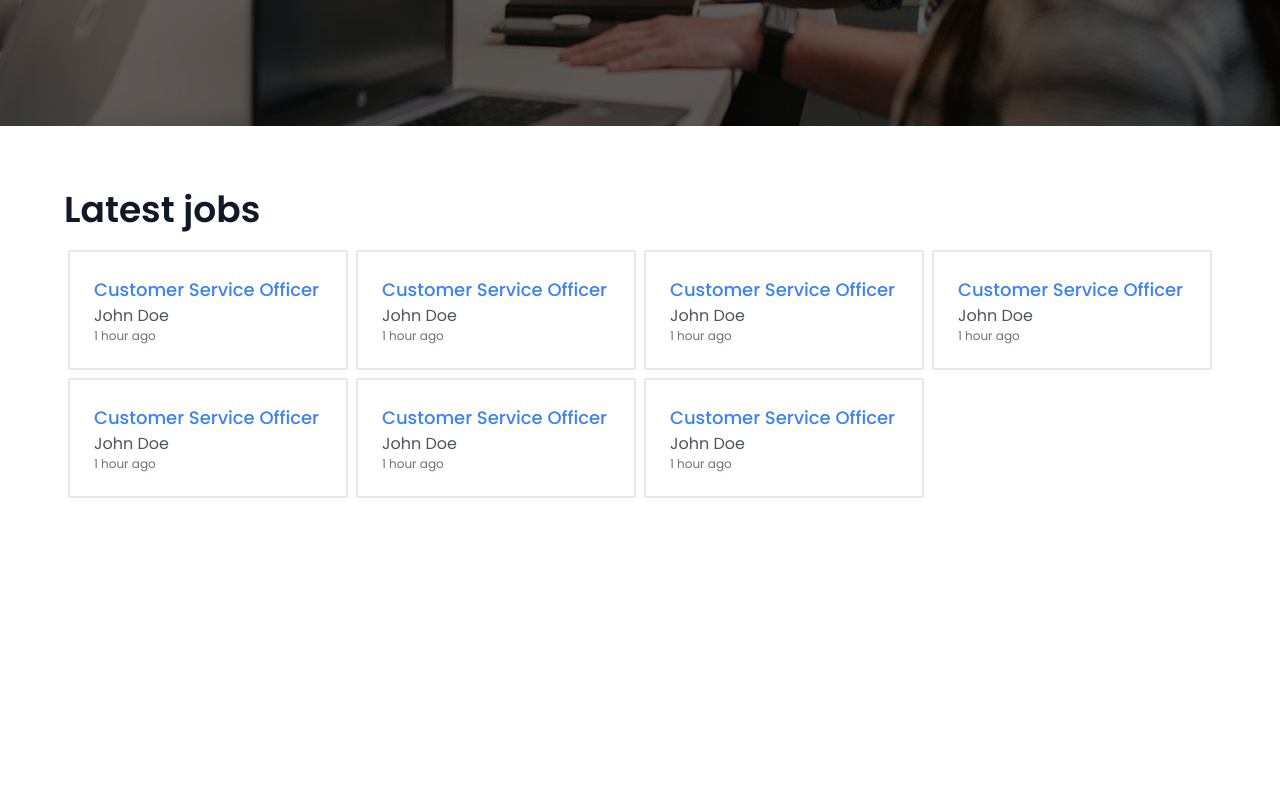
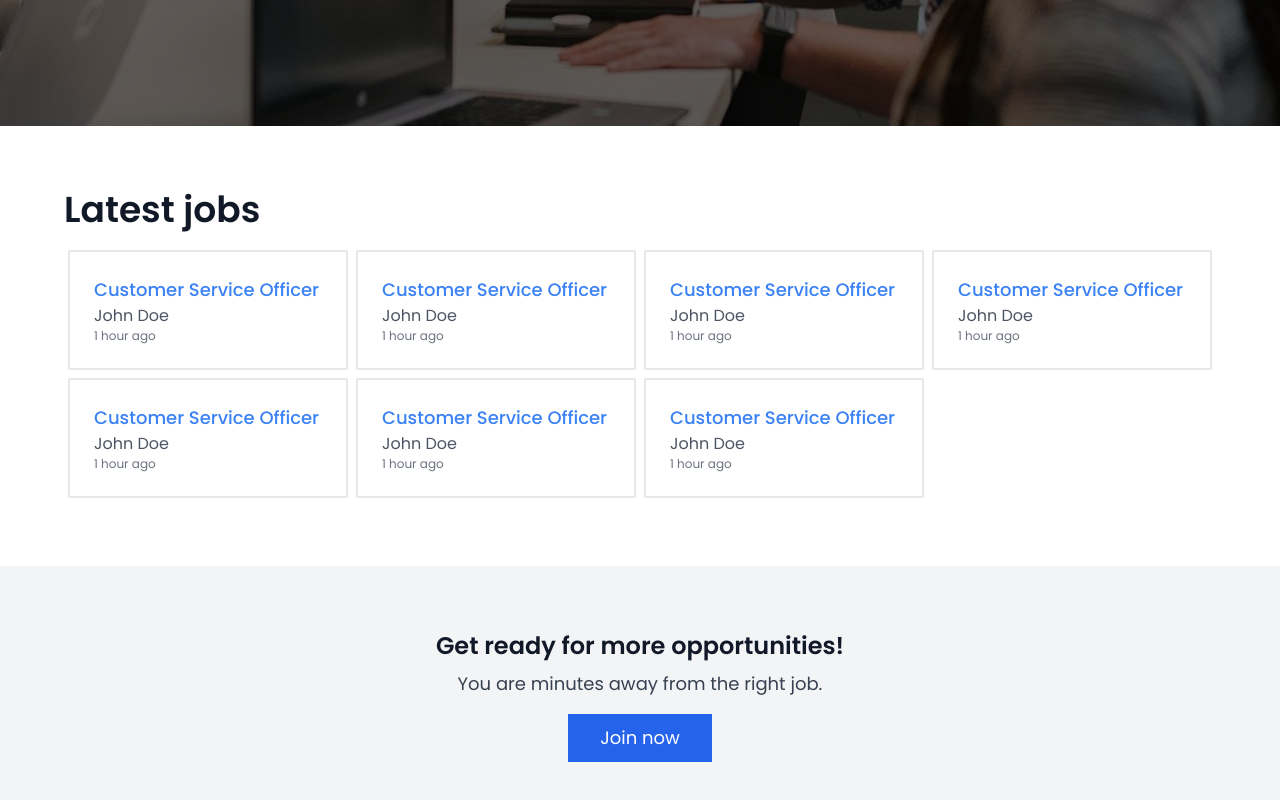
Before and after one commit to MedjadjiAbdelkadir/shield-job-application, a React (Vite) app: page / in a window 1280 px wide. Shown: the part 674-1474 px from the top of the page. Before the commit the page ends 1240 px from the top, so only its background shows below. Built offline with nearby package versions, Linux system fonts and the light colour scheme.

Commit message:
build GetReady/homePage componnet

```diff
--- a/src/pages/home/blocks/_index.js
+++ b/src/pages/home/blocks/_index.js
@@ -1,2 +1,3 @@
 export { default as Header } from './header'
 export { default as LatestJobs } from './latest-jobs'
+export { default as GetReady } from './get-ready'
--- /dev/null
+++ b/src/pages/home/blocks/get-ready.jsx
@@ -0,0 +1,18 @@
+import React from 'react'
+
+import { Link } from 'react-router-dom'
+
+export default function GetReady () {
+  return (
+    <section className="py-16 bg-gray-100">
+      <div className="container mx-auto max-w-6xl">
+        <h2 className="font-semibold text-2xl text-gray-900 mb-2 text-center">Get ready for more opportunities!</h2>
+        <p className="text-gray-700 text-lg text-center">You are minutes away from the right job.</p>
+        {/* center button */}
+        <div className="flex justify-center mt-4">
+          <Link to="/register" className="bg-blue-600 text-white py-2.5 px-8 text-lg">Join now</Link>
+        </div>
+      </div>
+    </section>
+  )
+}
--- a/src/pages/home/page.jsx
+++ b/src/pages/home/page.jsx
@@ -2,7 +2,7 @@ import React from 'react'
 
 import Head from '@components/head'
 import MainLayout from '@layouts/main-layout'
-import { Header, LatestJobs } from './blocks/_index'
+import { Header, LatestJobs, GetReady } from './blocks/_index'
 
 export default function Home () {
   return (
@@ -13,6 +13,7 @@ export default function Home () {
       <Header />
       <MainLayout>
         <LatestJobs />
+        <GetReady />
       </MainLayout>
     </>
   )
```
